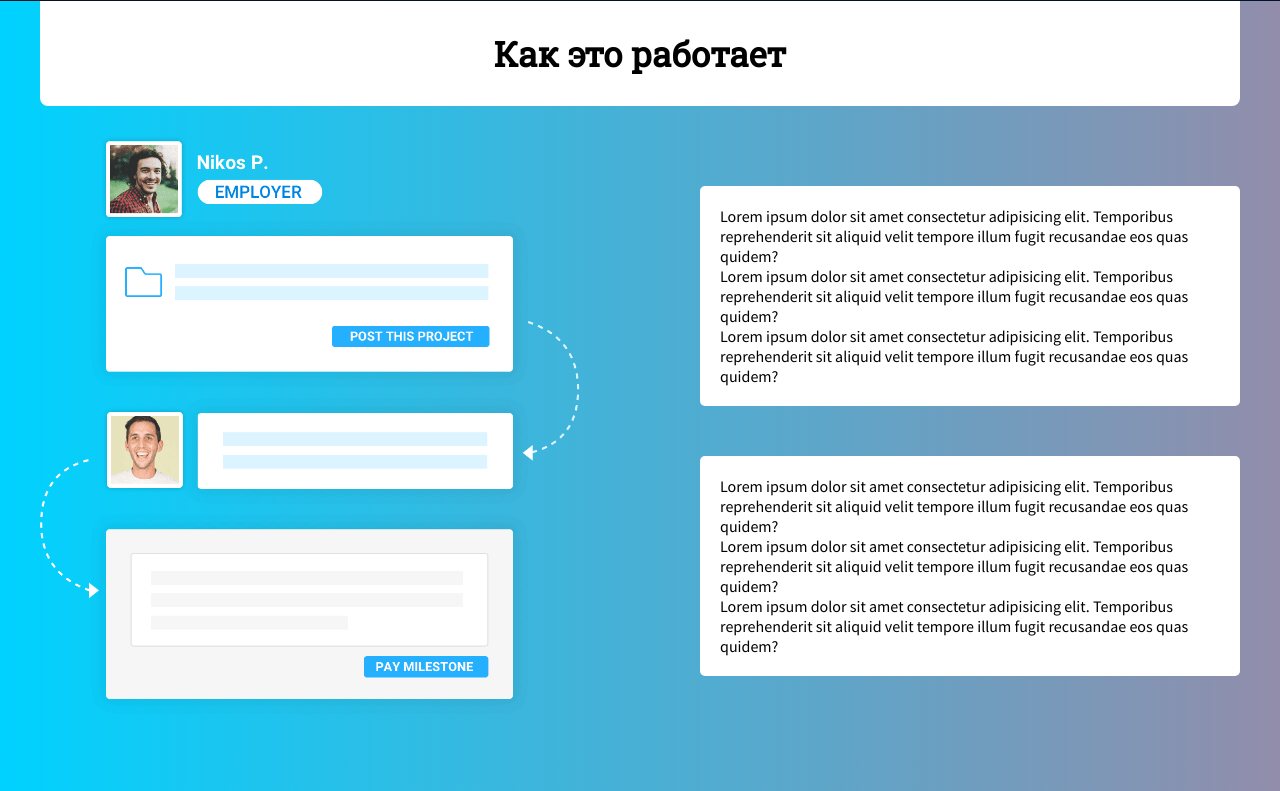
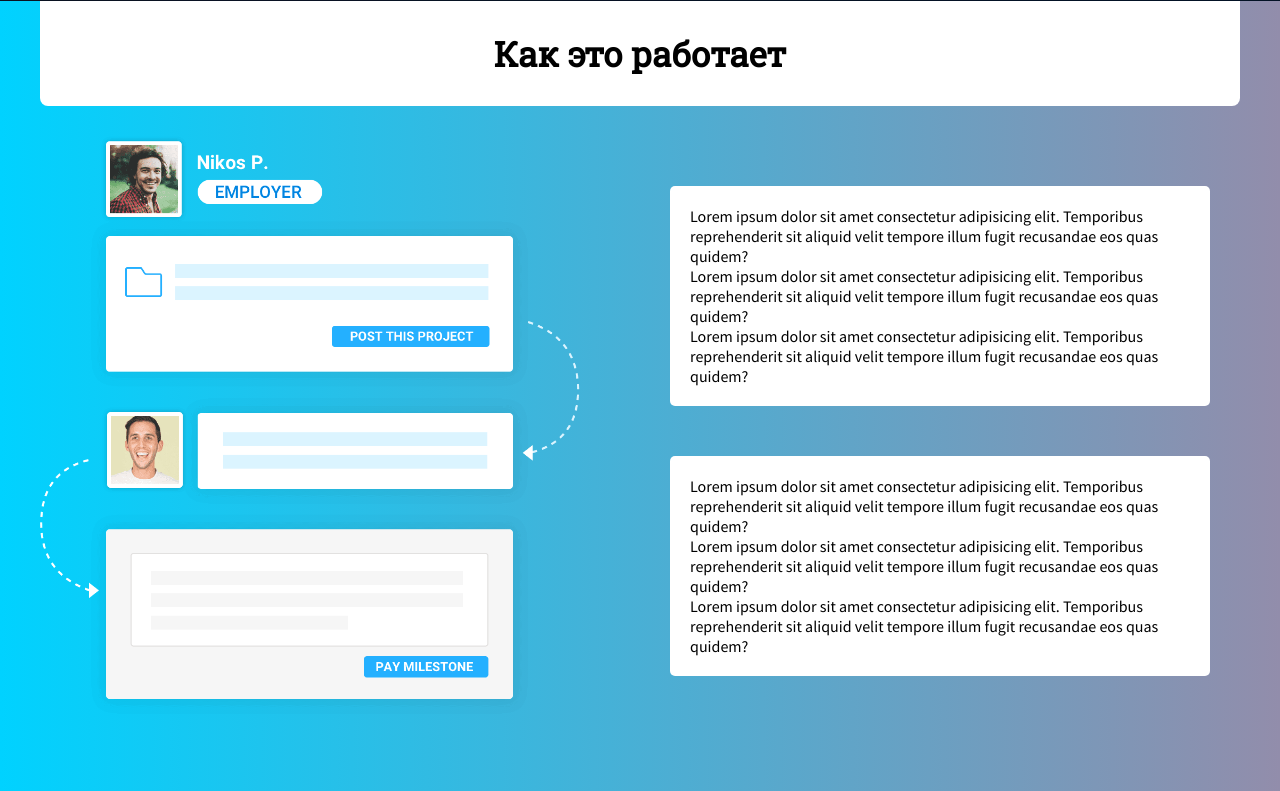
Before and after one commit to expant/Freelance-coursework, a web app: file index.html in a window 1280 px wide. Shown: the part 506-1297 px from the top of the page. Run offline with its HTML, style and script files only (its server is not run), Linux system fonts and the light colour scheme.

Commit message:
margin
Добавил нужные отступы

```diff
--- a/css/styles.css
+++ b/css/styles.css
@@ -150,7 +150,7 @@ header {
   background: #fff;
   border-radius: 5px;
   padding: 20px;
-  margin-top: 50px;
+  margin: 50px 30px 0 0;
 }
 
 /* Стили страницы авторизции */
```
